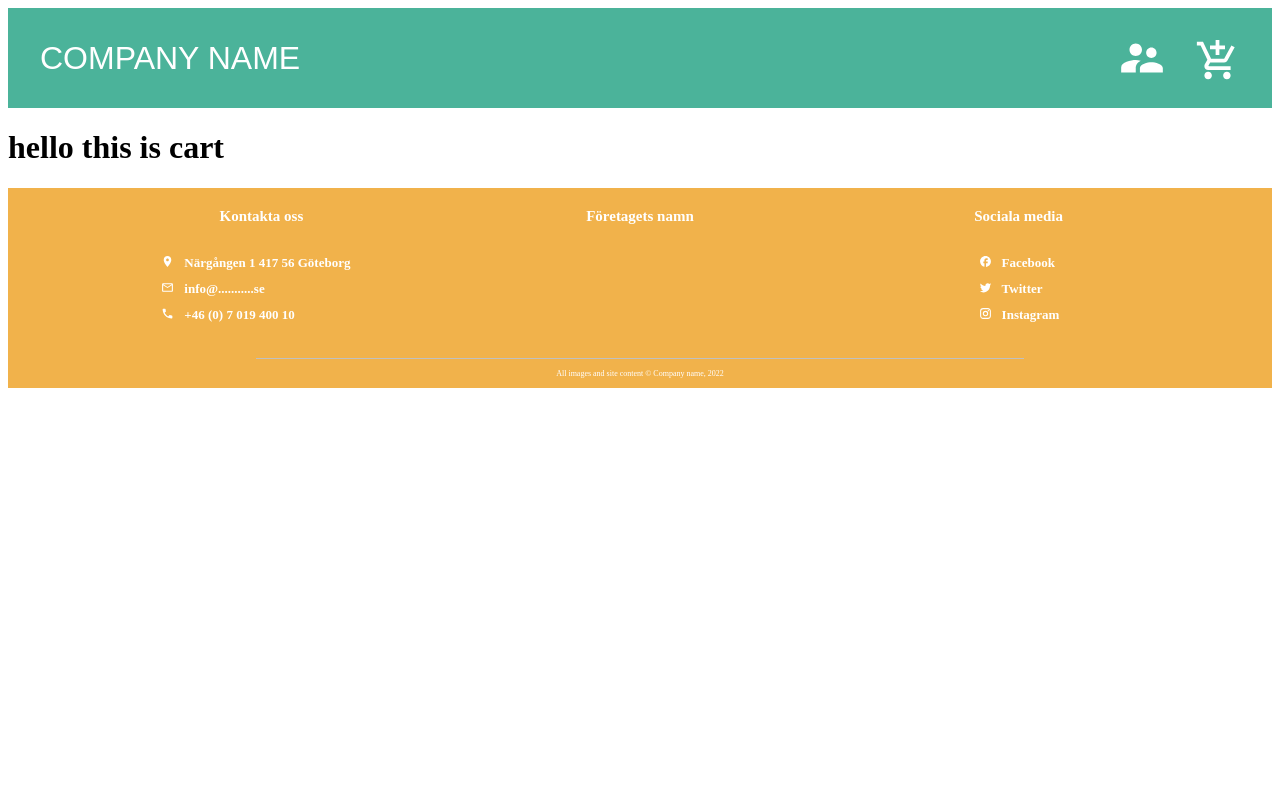
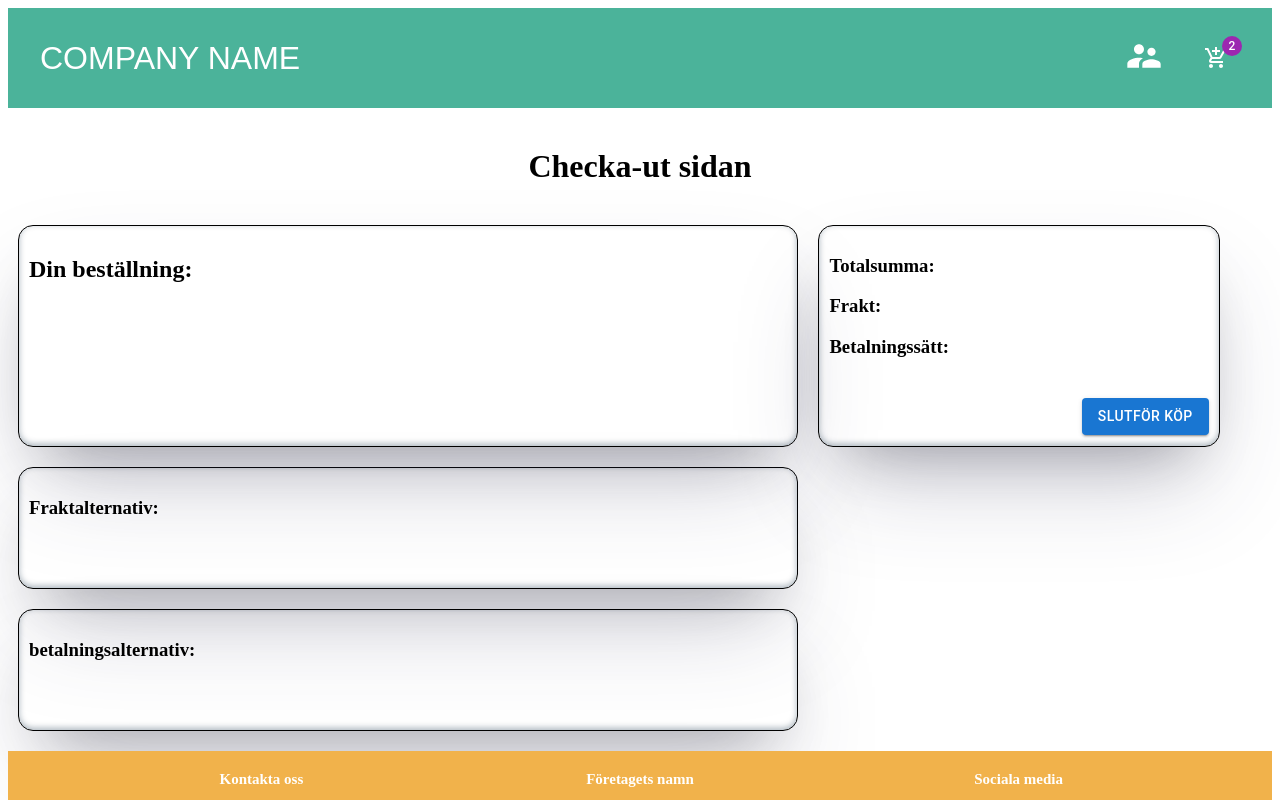
Before and after one commit to FredrikOlssons/Systemutveckling_Ramverk, a React (Vite) app: page /checkOut in a window 1280 px wide. Shown: the top 800 px of the page. Built offline with nearby package versions, Linux system fonts and the light colour scheme; a web font is replaced by a local one.

Commit message:
added-cartNumber-and-checkout-boxes

```diff
--- a/src/components/allPages/checkOut.tsx
+++ b/src/components/allPages/checkOut.tsx
@@ -1,4 +1,6 @@
-import { FC } from "react";
+import { Box, Button } from "@mui/material";
+import { height } from "@mui/system";
+import { FC, CSSProperties } from "react";
 
 
 interface Props {}
@@ -6,7 +8,45 @@ interface Props {}
 const CheckOut: FC<Props> = (props) => {
     return (
         <div>
-            <h1> hello this is cart </h1>
+            <h1 style={title}> Checka-ut sidan </h1>
+
+            <div style={Container}>
+                <Box style={firstBox}>
+
+                <h2>Din beställning:</h2>
+
+                </Box>
+
+                <Box style={litleBox}>
+
+                <h3>Totalsumma: </h3>
+
+                <h3>Frakt: </h3>
+
+                <h3>Betalningssätt: </h3>
+
+                <div style={buttonStyle}>
+
+                <Button variant="contained" color="primary">Slutför köp</Button>
+                </div>
+
+                </Box>
+
+                </div>
+
+                <Box style={secondBox}>
+
+                <h3>Fraktalternativ:</h3>
+
+                </Box>
+
+                <Box style={secondBox}>
+
+                <h3>betalningsalternativ:</h3>
+
+                </Box>
+
+
 
         </div>
     )
@@ -14,8 +54,58 @@ const CheckOut: FC<Props> = (props) => {
 
 
 
+const firstBox: CSSProperties = {
+    width: "60%",
+    height: "200px",
+    border: "1px solid black",
+    boxShadow: "rgba(50, 50, 93, 0.25) 0px 50px 100px -20px, rgba(0, 0, 0, 0.3) 0px 30px 60px -30px, rgba(10, 37, 64, 0.35) 0px -2px 6px 0px inset",
+    borderRadius: "15px",
+    marginBottom: "20px",
+    marginLeft: "10px",
+    padding: "10px"
+}
+
+const secondBox: CSSProperties = {
+    width: "60%",
+    height: "100px",
+    border: "1px solid black",
+    boxShadow: "rgba(50, 50, 93, 0.25) 0px 50px 100px -20px, rgba(0, 0, 0, 0.3) 0px 30px 60px -30px, rgba(10, 37, 64, 0.35) 0px -2px 6px 0px inset",
+    borderRadius: "15px",
+    marginBottom: "20px",
+    marginLeft: "10px",
+    padding: "10px"
+}
 
 
 
 
+const title: CSSProperties = {
+    display: "flex",
+    justifyContent: "center",
+    margin: "40px"
+}
+
+const litleBox: CSSProperties = {
+    width: "30%",
+    height: "200px",
+    border: "1px solid black",
+    boxShadow: "rgba(50, 50, 93, 0.25) 0px 50px 100px -20px, rgba(0, 0, 0, 0.3) 0px 30px 60px -30px, rgba(10, 37, 64, 0.35) 0px -2px 6px 0px inset",
+    borderRadius: "15px",
+    padding: "10px"
+}
+
+
+const Container: CSSProperties = {
+    display: "flex",
+    flexDirection: "row",
+    gap: "20px"
+}
+
+
+const buttonStyle: CSSProperties = {
+    display: "flex",
+    justifyContent: "flex-end",
+    marginTop: "40px",
+
+}
 export default CheckOut
--- a/src/components/header.tsx
+++ b/src/components/header.tsx
@@ -1,11 +1,11 @@
 import { FC, CSSProperties } from "react";
 import AddShoppingCartIcon from '@material-ui/icons/AddShoppingCart';
-import { NoEncryption, ThreeSixtyRounded } from "@material-ui/icons";
 import { bodyContent } from "../style/common";
-import { fontSize, margin } from "@mui/system";
 import SupervisorAccountIcon from '@material-ui/icons/SupervisorAccount';
 import { Colors } from '../data/colors';
 import { Link } from 'react-router-dom';
+import { Badge, IconButton } from "@mui/material";
+
 
 
 
@@ -20,7 +20,12 @@ const Header: FC = () => {
                 </Link>
 
                 <Link to={"/checkOut"}>
-                < AddShoppingCartIcon style={cartIcon}/>
+
+                <IconButton style={cartIcon} aria-label="cart">
+                    <Badge style={StyledBadge} badgeContent={2} color="secondary">
+                        <AddShoppingCartIcon />
+                    </Badge>
+                </IconButton>
 
                 </Link>
                 </div>
@@ -70,7 +75,7 @@ const cartDiv: CSSProperties = {
 
 const cartIcon: CSSProperties = {
     marginTop: '30px',
-    fontSize: '45px',
+    fontSize: '50px',
     marginRight: '2.5vw',
     textDecoration: 'none',
     color: 'white',
@@ -78,14 +83,21 @@ const cartIcon: CSSProperties = {
 
 
 const adminIcon: CSSProperties = {
-    marginTop: '25px',
-    fontSize: '50px',
+    marginTop: '28px',
+    fontSize: '40px',
     marginRight: '1vw',
     textDecoration: 'none',
     color: 'white',
 }
 
 
+const StyledBadge: CSSProperties = {
+    right: "-3",
+    top: "13",
+    padding: '0 4px',
+
+}
+
 
 
 export default Header
```
